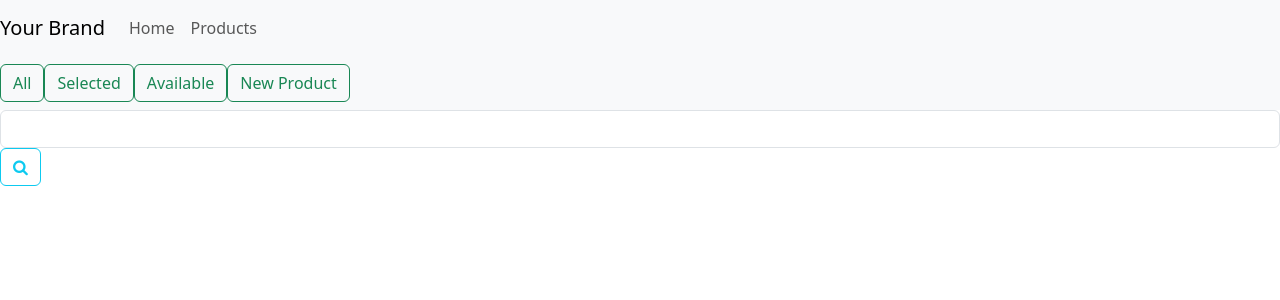
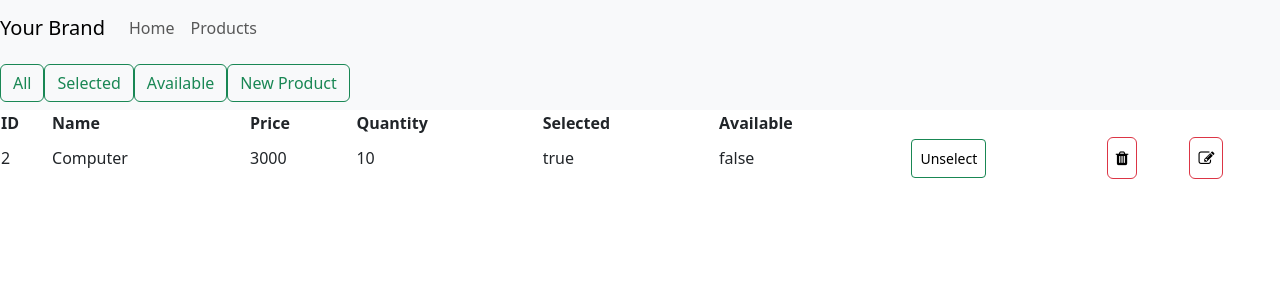
Before and after one commit to IlyasElMabrouki/Products-App, an Angular app: page /products in a window 1280 px wide. Both pictures are taken after a click on the button "All". Shown: the top 300 px of the page. Built offline with nearby package versions, Linux system fonts and the light colour scheme; data requests are answered from the project's data file.

Commit message:
Decomposition des composants #2

```diff
--- /dev/null
+++ b/src/app/Component/products/products-list/products-list.component.html
@@ -0,0 +1,46 @@
+<ng-container *ngIf="products | async as result" [ngSwitch]="result.dataState">
+    <ng-container *ngSwitchCase="0"> Loading .... </ng-container>
+
+    <ng-container *ngSwitchCase="1">
+      <table class="table">
+        <tr>
+          <th>ID</th>
+          <th>Name</th>
+          <th>Price</th>
+          <th>Quantity</th>
+          <th>Selected</th>
+          <th>Available</th>
+        </tr>
+        <tr *ngFor="let product of result.data">
+          <td>{{ product.id }}</td>
+          <td>{{ product.name }}</td>
+          <td>{{ product.price }}</td>
+          <td>{{ product.quantity }}</td>
+          <td>{{ product.selected }}</td>
+          <td>{{ product.available }}</td>
+          <td>
+            <button (click)="onSelect(product)" [ngClass]="product.selected?'btn-success':'btn-danger'" class="btn btn-sm">
+              <span *ngIf="product.selected">Unselect</span>
+              <span *ngIf="!product.selected">Select</span>
+            </button>
+          </td>
+          <td>
+            <button (click)="onDelete(product)" class="btn btn-danger">
+              <span class="fa fa-trash"></span>
+            </button>
+          </td>
+          <td>
+            <button (click)="onEdit(product)" class="btn btn-danger">
+              <span class="fa fa-edit"></span>
+            </button>
+          </td>
+        </tr>
+      </table>
+    </ng-container>
+
+    <ng-container *ngSwitchCase="2">
+      <div class="alert-danger">
+        {{ result.errorMessage }}
+      </div>
+    </ng-container>
+</ng-container>
--- /dev/null
+++ b/src/app/Component/products/products-list/products-list.component.ts
@@ -0,0 +1,25 @@
+import { Component, EventEmitter, Input, Output } from '@angular/core';
+import { Observable } from 'rxjs';
+import { Product } from 'src/app/Model/product.model';
+import { ActionEvent, AppDataState, ProductActionsTypes } from 'src/app/State/product.state';
+
+@Component({
+  selector: 'app-products-list',
+  templateUrl: './products-list.component.html',
+  styleUrls: ['./products-list.component.css']
+})
+export class ProductsListComponent {
+  @Input() products? : Observable<AppDataState<Product[]>>;
+  @Output() eventEmitter : EventEmitter<ActionEvent> = new EventEmitter();
+
+  onSelect(product: Product){
+    this.eventEmitter.emit({type:ProductActionsTypes.SELECT_PRODUCT, payload: product});
+  }
+
+  onDelete(product:Product){
+    this.eventEmitter.emit({type:ProductActionsTypes.DELETE_PRODUCT, payload: product});
+  }
+  onEdit(product:Product){
+    this.eventEmitter.emit({type:ProductActionsTypes.EDIT_PRODUCT, payload: product});
+  }
+}
--- a/src/app/Component/products/products-nav-bar/products-nav-bar.component.ts
+++ b/src/app/Component/products/products-nav-bar/products-nav-bar.component.ts
@@ -1,4 +1,5 @@
-import { Component } from '@angular/core';
+import { Component, EventEmitter, Output } from '@angular/core';
+import { ActionEvent, ProductActionsTypes } from 'src/app/State/product.state';
 
 @Component({
   selector: 'app-products-nav-bar',
@@ -7,20 +8,22 @@ import { Component } from '@angular/core';
 })
 export class ProductsNavBarComponent {
 
+  @Output() eventEmitter : EventEmitter<ActionEvent>= new EventEmitter();
+
   onGetAllProducts(){
-
+    this.eventEmitter.emit({type: ProductActionsTypes.GET_ALL_PRODUCTS});
   }
 
   onGetAvailableProducts(){
-
+    this.eventEmitter.emit({type: ProductActionsTypes.GET_AVAILABLE_PRODUCTS});
   }
 
   onGetSelectedProducts(){
-
+    this.eventEmitter.emit({type: ProductActionsTypes.GET_SELECTED_PRODUCTS});
   }
 
   onNewProduct(){
-
+    this.eventEmitter.emit({type: ProductActionsTypes.NEW_PRODUCT});
   }
 
 }
--- a/src/app/Component/products/products.component.html
+++ b/src/app/Component/products/products.component.html
@@ -1,56 +1,2 @@
-<app-products-nav-bar></app-products-nav-bar>
-<form>
-  <div class="form-group">
-    <input type="text" ngModel name="keyword" class="form-control" />
-    <button class="btn btn-outline-info">
-      <span class="fa fa-search"></span>
-    </button>
-  </div>
-</form>
-
-<ng-container *ngIf="products | async as result" [ngSwitch]="result.dataState">
-  <ng-container *ngSwitchCase="0"> Loading .... </ng-container>
-
-  <ng-container *ngSwitchCase="1">
-    <table class="table">
-      <tr>
-        <th>ID</th>
-        <th>Name</th>
-        <th>Price</th>
-        <th>Quantity</th>
-        <th>Selected</th>
-        <th>Available</th>
-      </tr>
-      <tr *ngFor="let product of result.data">
-        <td>{{ product.id }}</td>
-        <td>{{ product.name }}</td>
-        <td>{{ product.price }}</td>
-        <td>{{ product.quantity }}</td>
-        <td>{{ product.selected }}</td>
-        <td>{{ product.available }}</td>
-        <td>
-          <button (click)="onSelect(product)" [ngClass]="product.selected?'btn-success':'btn-danger'" class="btn btn-sm">
-            <span *ngIf="product.selected">Unselect</span>
-            <span *ngIf="!product.selected">Select</span>
-          </button>
-        </td>
-        <td>
-          <button (click)="onDelete(product)" class="btn btn-danger">
-            <span class="fa fa-trash"></span>
-          </button>
-        </td>
-        <td>
-          <button (click)="onEdit(product)" class="btn btn-danger">
-            <span class="fa fa-edit"></span>
-          </button>
-        </td>
-      </tr>
-    </table>
-  </ng-container>
-
-  <ng-container *ngSwitchCase="2">
-    <div class="alert-danger">
-      {{ result.errorMessage }}
-    </div>
-  </ng-container>
-</ng-container>
+<app-products-nav-bar (eventEmitter)="onAction($event)"></app-products-nav-bar>
+<app-products-list [products]="products"></app-products-list>
--- a/src/app/Component/products/products.component.ts
+++ b/src/app/Component/products/products.component.ts
@@ -1,8 +1,8 @@
-import { Component } from '@angular/core';
+import { Component, Input } from '@angular/core';
 import { ProductsService } from 'src/app/Services/products.service';
 import { Product } from '../../Model/product.model';
 import { Observable, catchError, map, of, startWith } from 'rxjs';
-import { AppDataState, DataStateEnum } from 'src/app/State/product.state';
+import { ActionEvent, AppDataState, DataStateEnum, ProductActionsTypes } from 'src/app/State/product.state';
 import { Router } from '@angular/router';
 
 @Component({
@@ -60,4 +60,13 @@ export class ProductsComponent {
   onEdit(p:Product){
     this.router.navigateByUrl('/editProduct/'+p.id);
   }
+
+  onAction($event:ActionEvent):void {
+    switch($event.type){
+      case ProductActionsTypes.GET_ALL_PRODUCTS : {this.onGetAllProducts(); break;}
+      case ProductActionsTypes.GET_AVAILABLE_PRODUCTS: {this.onGetAvailableProducts(); break;}
+      case ProductActionsTypes.GET_SELECTED_PRODUCTS: {this.onGetSelectedProducts(); break;}
+      case ProductActionsTypes.NEW_PRODUCT: {this.onNewProduct(); break;}
+    }
+  }
 }
--- a/src/app/State/product.state.ts
+++ b/src/app/State/product.state.ts
@@ -1,3 +1,18 @@
+export enum ProductActionsTypes {
+    GET_ALL_PRODUCTS = "Get all products",
+    GET_SELECTED_PRODUCTS = "Get selected products",
+    GET_AVAILABLE_PRODUCTS = "Get available products",
+    NEW_PRODUCT = "New product",
+    SELECT_PRODUCT = "Select product",
+    DELETE_PRODUCT = "Delete product",
+    EDIT_PRODUCT = "Edit product"
+}
+
+export interface ActionEvent {
+    type: ProductActionsTypes,
+    payload?: any
+}
+
 export enum DataStateEnum {
     LOADING,
     LOADED,
--- a/src/app/app.module.ts
+++ b/src/app/app.module.ts
@@ -12,6 +12,7 @@ import { ProductsService } from './Services/products.service';
 import { ProductAddComponent } from './Component/product-add/product-add.component';
 import { ProductEditComponent } from './Component/product-edit/product-edit.component';
 import { ProductsNavBarComponent } from './Component/products/products-nav-bar/products-nav-bar.component';
+import { ProductsListComponent } from './Component/products/products-list/products-list.component';
 
 @NgModule({
   declarations: [
@@ -22,6 +23,7 @@ import { ProductsNavBarComponent } from './Component/products/products-nav-bar/p
     ProductAddComponent,
     ProductEditComponent,
     ProductsNavBarComponent,
+    ProductsListComponent,
   ],
   imports: [
     BrowserModule,
```
Also changed, not shown: src/app/Component/products/products-list/products-list.component.css (added), 2 other files (tests, documents, lock files or other folders).
